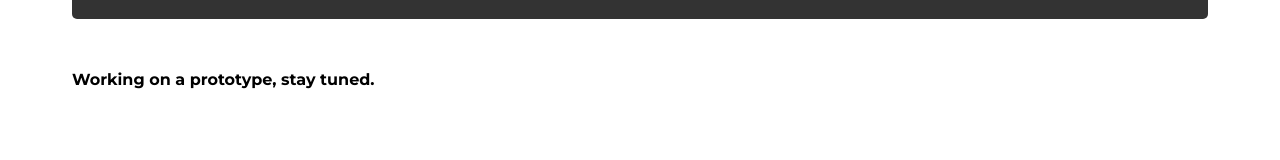
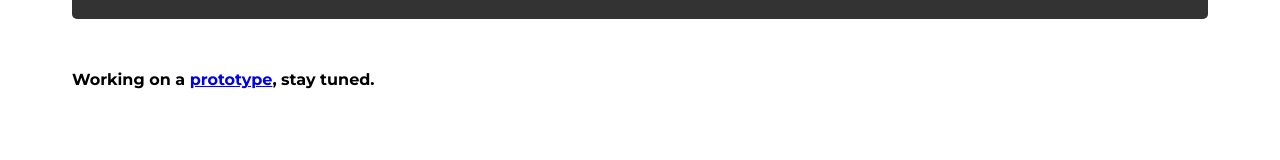
Before and after one commit to SeanGallivan/player-agency, a website: page index.html in a window 1280 px wide. Shown: the part 900-1060 px from the top of the page. Drawn offline with Linux system fonts and the light colour scheme.

Commit message:
Double click?

```diff
--- a/index.html
+++ b/index.html
@@ -35,7 +35,7 @@
             <p>Your flexible GM system that solves the greatest GM challenges, and allows you to incorporate your player's consequences and decisions.</p>
         </section>
         <section id="temporary">
-            <b>Working on a prototype, stay tuned.</b>
+            <b>Working on a <a href="prototype.html">prototype</a>, stay tuned.</b>
         </section>
         <!--<section class="cta">
             <a href="#" class="cta-button">Start Your Player-Driven Campaign</a>
```
Also changed, not shown: prototype.html (added).
